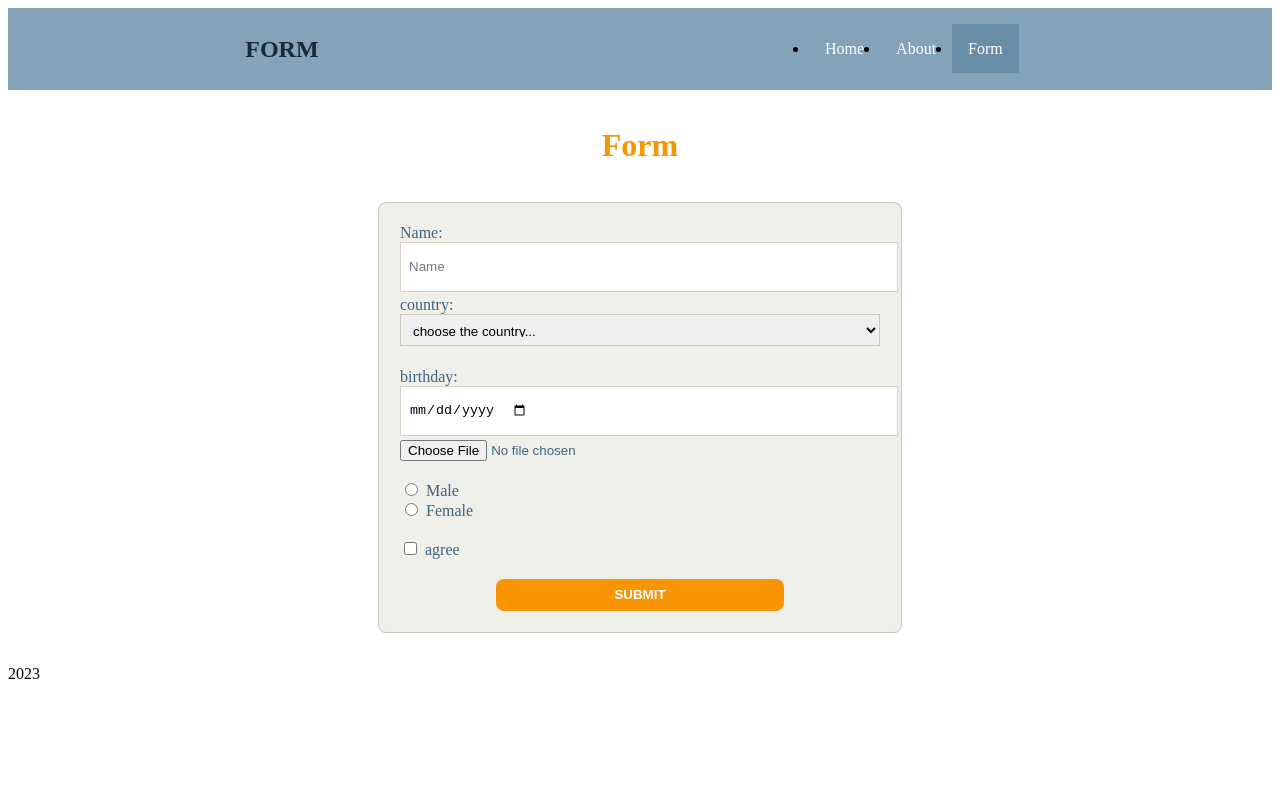
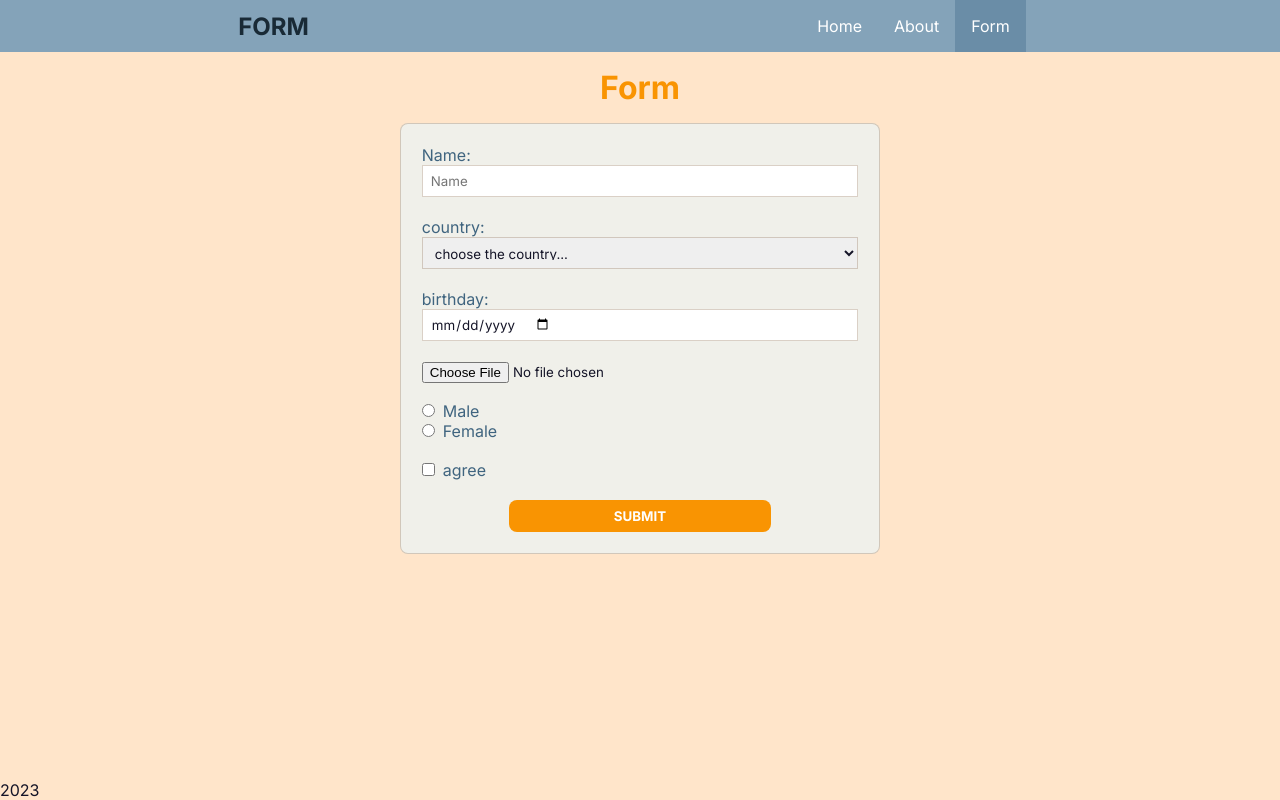
Before and after one commit to YuliDemins/React, a React (Vite) app: page /form in a window 1280 px wide. Built offline with nearby package versions, Linux system fonts and the light colour scheme.

Commit message:
feat: add styles

```diff
--- a/index.html
+++ b/index.html
@@ -4,6 +4,7 @@
     <meta charset="UTF-8" />
     <meta name="viewport" content="width=device-width, initial-scale=1.0" />
     <link rel="stylesheet" href="https://fonts.googleapis.com/css2?family=Material+Symbols+Outlined:opsz,wght,FILL,GRAD@20..48,100..700,0..1,-50..200" />
+    <link rel="stylesheet" href="./src/index.css">
     <link rel="shortcut icon" href="./src/assets/favicon.ico" type="image/x-icon">
     <title>Cats API</title>
   </head>
--- a/src/components/header/Header.tsx
+++ b/src/components/header/Header.tsx
@@ -1,6 +1,6 @@
 import { useLocation } from 'react-router-dom';
 import { Nav } from '../nav/Nav';
-import styles from './header.module.css';
+import './header.css';
 
 type pathType = {
   [key: string]: string;
@@ -19,8 +19,8 @@ export const Header = () => {
   pathname in pathName ? (title = pathName[pathname]) : (title = '404');
 
   return (
-    <header className={styles.header}>
-      <h2 className={styles.title}>{title}</h2>
+    <header className={'header'}>
+      <h2 className={'title'}>{title}</h2>
       <Nav />
     </header>
   );
--- a/src/components/nav/Nav.tsx
+++ b/src/components/nav/Nav.tsx
@@ -1,6 +1,6 @@
 import { NavLink } from 'react-router-dom';
 
-import styles from './nav.module.css';
+import './nav.css';
 
 interface ILink {
   id: number;
@@ -26,12 +26,12 @@ const links: ILink[] = [
   },
 ];
 
-const setActive = ({ isActive }: { isActive: boolean }) => (isActive ? styles.active : styles.link);
+const setActive = ({ isActive }: { isActive: boolean }) => (isActive ? 'active' : 'link');
 
 export const Nav = () => {
   return (
-    <nav className={styles.nav}>
-      <ul className={styles.list}>
+    <nav className={'nav'}>
+      <ul className={'list'}>
         {links.map(({ route, text, id }) => {
           return (
             <li key={id}>
--- a/src/pages/home/home.css
+++ b/src/pages/home/home.css
@@ -19,9 +19,3 @@
 .card:hover {
   box-shadow: 0px 2px 8px 2px rgba(109, 102, 94, 0.3);
 }
-
-.error {
-  display: flex;
-  justify-content: center;
-  width: 100%;
-}
```
Also changed, not shown: src/main.tsx (deleted, +0 -11 lines), src/components/header/header.css (renamed from src/components/header/header.module.css), src/components/nav/nav.css (renamed from src/components/nav/nav.module.css), src/index.css (line endings or trailing spaces).
